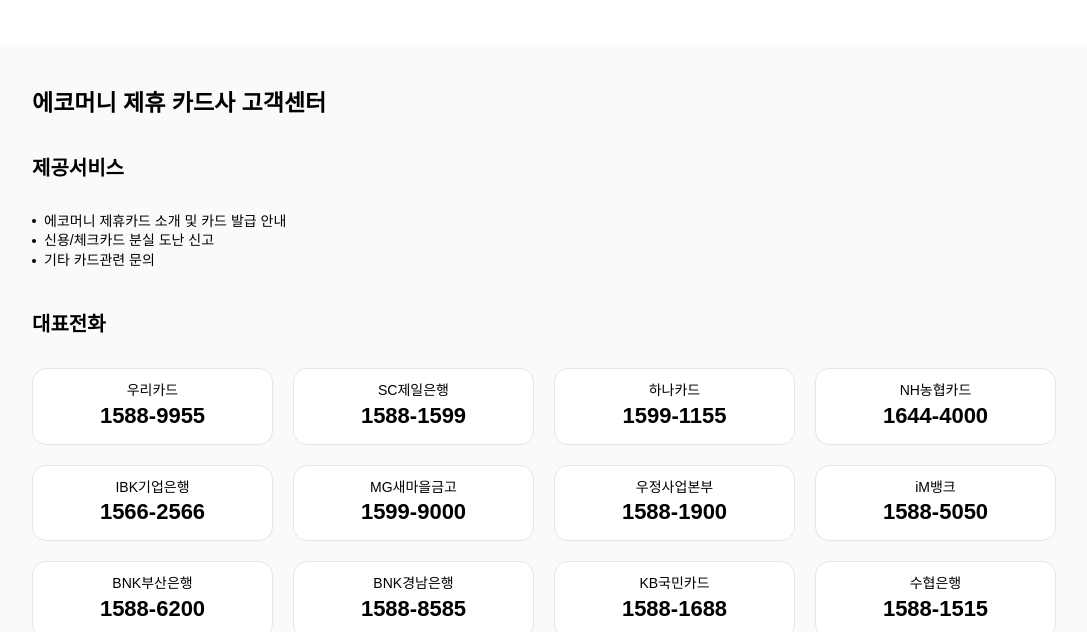
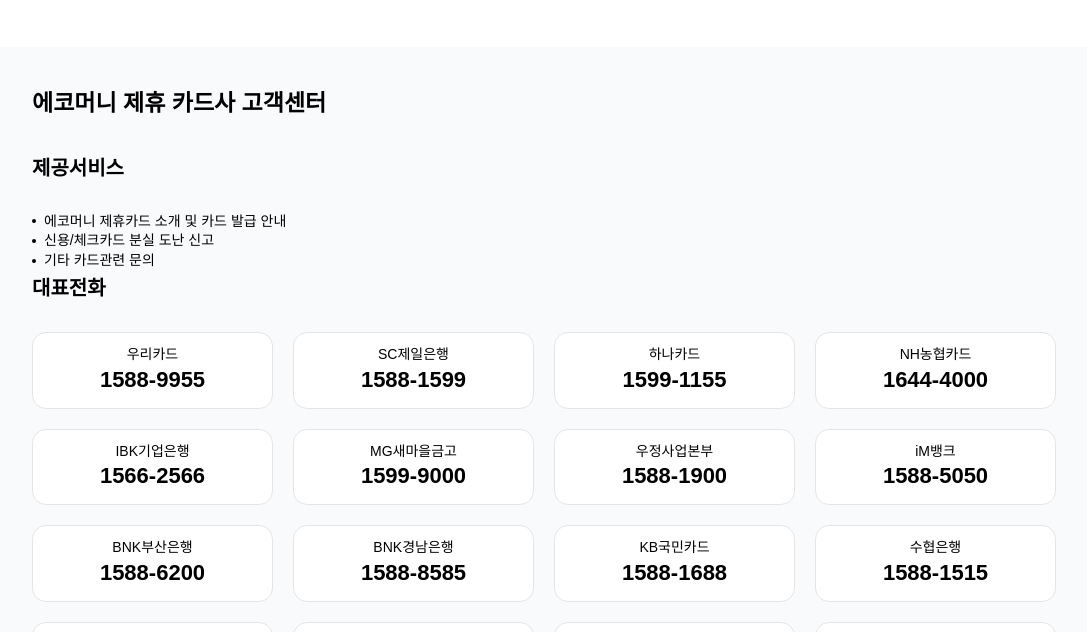
Before and after one commit to vanadis0929/tovstudy, a website: page study2.html in a window 1280 px wide. Shown: the part 532-1164 px from the top of the page, without its empty margins (96-1183 px from the left). Drawn offline with Linux system fonts and the light colour scheme; a web font is replaced by a local one.

Commit message:
css 단위 조정

```diff
--- a/resources/scss/_base.scss
+++ b/resources/scss/_base.scss
@@ -26,8 +26,8 @@
   }
 
   html {
-    min-height: 100dvh;
     min-inline-size: 1280px;
+    min-block-size: 100dvh;
     font-size: 10px;
     overflow-x: auto;
     scroll-behavior: smooth;
--- a/resources/scss/_layout.scss
+++ b/resources/scss/_layout.scss
@@ -32,16 +32,19 @@
 
   #skipnavi {
     position: fixed;
-    inset: 0 auto auto 0;
     z-index: 99999;
-    width: 100%;
+    inline-size: 100%;
     margin-left: 0;
+    inset: {
+      block: 0 auto;
+      inline: 0 auto;
+    }
 
     a {
       display: block;
       position: absolute;
       left: -99999px;
-      width: 100%;
+      inline-size: 100%;
       font-size: 1.4em;
       color: #fff;
       text-align: center;
@@ -52,7 +55,7 @@
         position: relative;
         left: 0;
         z-index: 9999;
-        width: 100%;
+        inline-size: 100%;
         padding: 10px;
         font-weight: 700;
       }
@@ -111,13 +114,13 @@
           visibility: visible;
         }
         & :is(.bl_gnbBanner) {
-          height: max(var(--maxHeight));
+          block-size: max(var(--maxHeight));
         }
       }
 
       .ly_header:focus-within {
         .bl_gnbBanner {
-          height: max(var(--maxHeight));
+          block-size: max(var(--maxHeight));
         }
         .bl_gnbInnerDepth2 {
           @include gnbDepth2Open;
@@ -145,13 +148,13 @@
           --gnbleafbefore: 2px -4px 0;
           content: "";
           position: absolute;
-          top: 0;
-          right: -0.8rem;
           aspect-ratio: 1 / 1;
           inline-size: 0.8rem;
           background: url("../images/study2/bg-leaf.svg") no-repeat center 0 / 8px 8px;
           opacity: 0;
           translate: var(--gnbleafbefore);
+          inset-block-start: 0;
+          inset-inline-end: -0.8rem;
         }
       }
 
@@ -189,13 +192,16 @@
       grid-template-areas: "leftgutter banner rightgutter";
       grid-template-columns: auto min(1024px, 100%) auto;
       position: absolute;
-      inset: 83px 0 0 50%;
-      height: max(var(--maxHeight));
-      height: 0;
       inline-size: 100cqi;
+      block-size: max(var(--maxHeight));
+      block-size: 0;
       translate: -50%;
       overflow: hidden;
       background-color: var(--grayscale-ff);
+      inset: {
+        block: 8.3rem 0;
+        inline: 50% 0;
+      }
 
       &:focus-within {
         z-index: auto;
@@ -218,7 +224,7 @@
         grid-area: banner;
         align-self: center;
         position: relative;
-        inline-size: 200px;
+        inline-size: 20rem;
         block-size: auto;
 
         img {
--- a/resources/scss/study2.scss
+++ b/resources/scss/study2.scss
@@ -124,15 +124,15 @@
 }
 
 .customerCenterTel {
-  margin-block-end: 40px;
+  margin-block-end: 0.4rem;
 
   &First {
-    margin-bottom: 40px;
+    margin-block-end: 0.4rem;
   }
 
   &Relation {
     &First {
-      margin-bottom: 40px;
+      margin-block-end: 0.4rem;
     }
     &Second {
     }
@@ -215,7 +215,7 @@
 
   label {
     display: block;
-    width: auto;
+    inline-size: auto;
     padding-inline: 1.3rem;
     border: 1px solid var(--grayscale-10);
     border-radius: 4rem;
@@ -257,10 +257,12 @@
     column-gap: 2rem;
     align-items: center;
     position: relative;
-
-    padding: 20px 48px 20px 0;
-    border-bottom: 1px solid var(--grayscale-10);
     cursor: pointer;
+    border-block-end: 1px solid var(--grayscale-10);
+    padding: {
+      block: 2rem;
+      inline: 0 4.8rem;
+    }
 
     dfn {
       flex: 0 0 12rem;
@@ -271,10 +273,10 @@
       flex: 1 1 auto;
       order: 1;
       font-size: 1.8rem;
-      text-indent: -20px;
+      text-indent: -0.2rem;
       margin-inline-end: auto;
 
-      padding-inline-start: 20px;
+      padding-inline-start: 0.2rem;
       word-break: keep-all;
       text-wrap: pretty;
       &:before {
@@ -286,8 +288,8 @@
       content: "";
       flex-shrink: 0;
       order: 3;
-      width: 2rem;
-      height: 2rem;
+      inline-size: 2rem;
+      block-size: 2rem;
       border-radius: 2rem;
 
       background-color: red;
```
Also changed, not shown: resources/css/study2.css, 1 other file.
